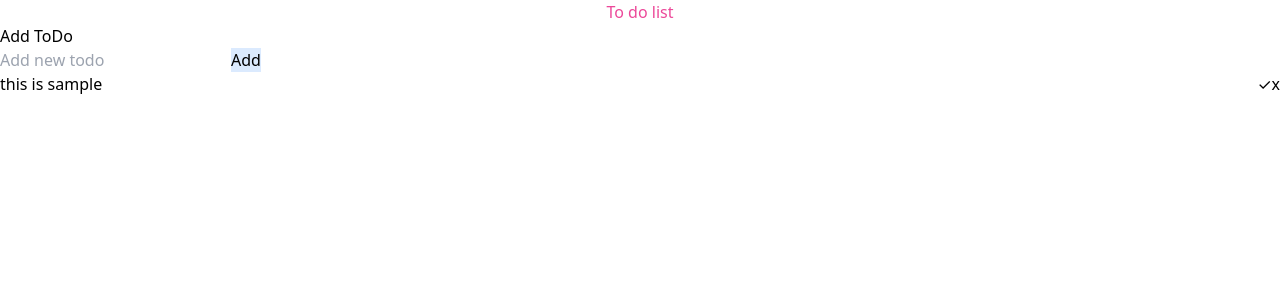
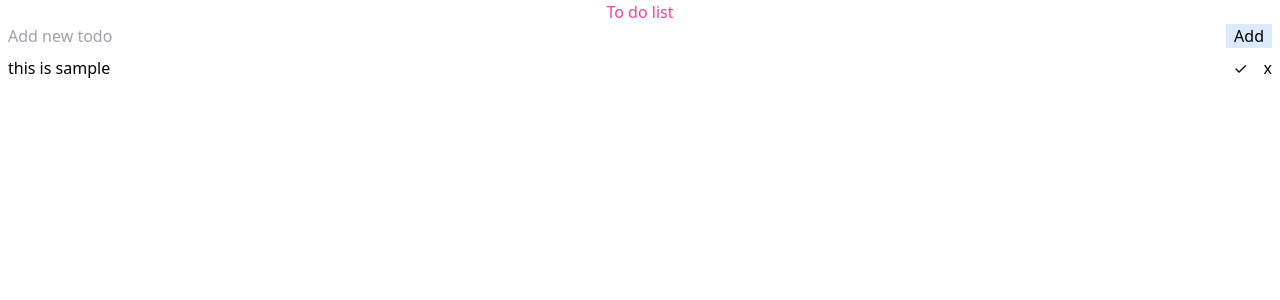
Before and after one commit to CodersforLearning/todo-app-react-innoc3ntt, a React (Create React App) app: page / in a window 1280 px wide. Shown: the top 300 px of the page. Built offline with nearby package versions, Linux system fonts and the light colour scheme.

Commit message:
added padding and space

```diff
--- a/src/App.js
+++ b/src/App.js
@@ -10,12 +10,12 @@ function ToDo({
                   markToDo
               }) {
     return (
-        <div className="flex justify-between">
-            <span style={{textDecoration: toDo.isDone ? "line-through" : ""}}>{toDo.text}</span>
-            <div className="">
-                <Button variant="outline-success" onClick={() => markToDo(index)}>✓</Button>
-                <Button variant="outline-danger" onClick={() => removeToDo(index)}>x</Button>
-            </div>
+        <div className="my-2">
+            <span className="px-2" style={{textDecoration: toDo.isDone ? "line-through" : ""}}>{toDo.text}</span>
+            <span className="float-right">
+                <Button className="px-2" onClick={() => markToDo(index)}>✓</Button>
+                <Button className="px-2" variant="outline-danger" onClick={() => removeToDo(index)}>x</Button>
+            </span>
         </div>);
 }
 
@@ -31,14 +31,11 @@ function ToDoForm({addToDo}) {
     };
 
     return (
-        <form onSubmit={handleSubmit}>
-            <label>
-                <h2>Add ToDo</h2>
-                <input type="text" className="input" value={value}
+        <form className="px-2" onSubmit={handleSubmit}>
+                <input className="border-1 border-blue-100" type="text" value={value}
                        onChange={e => setValue(e.target.value)}
                        placeholder="Add new todo"/>
-            </label>
-            <input className="bg-blue-100" type="submit" value="Add"/>
+            <input className="bg-blue-100 float-right px-2" type="submit" value="Add"/>
         </form>
     );
 }
@@ -78,7 +75,7 @@ function App() {
     };
 
     return (
-        <div className="flex-col justify-center">
+        <div className="">
             <h1 className="text-pink-500 text-center">To do list</h1>
             <ToDoForm addToDo={addToDo}/>
             <div className>
```
